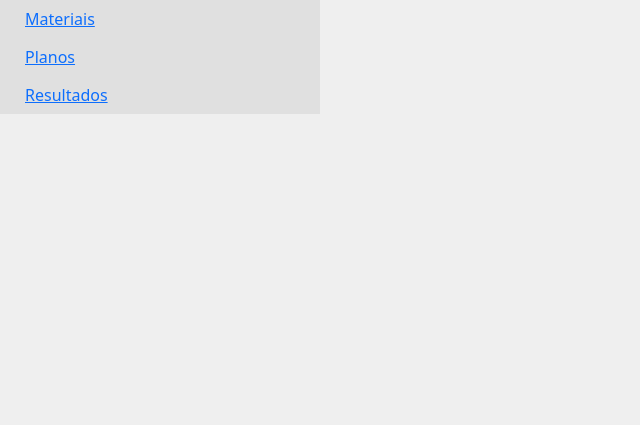
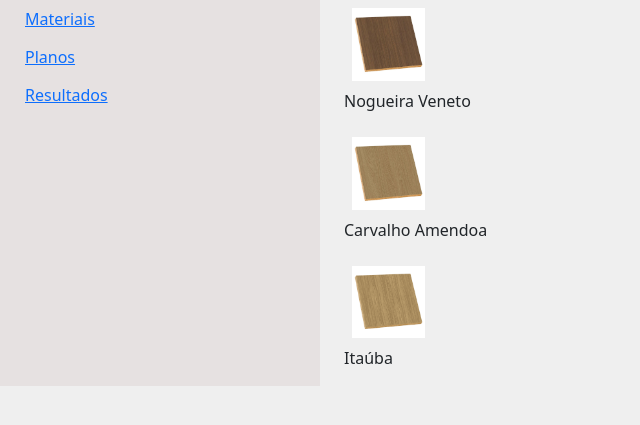
Before and after one commit to allekstat/projeto-php-2b-jeferson, a PHP site: page /pagina.php in a window 1280 px wide. Shown: the top 425 px of the page, without its empty margins (0-640 px from the left). Run offline with PHP 8.4, Linux system fonts and the light colour scheme.

Commit message:
Criando galeria de imagens

```diff
--- a/estilos.css
+++ b/estilos.css
@@ -2,7 +2,7 @@ body {
     background-color: #00000010;
 }
 div.barra-lateral {
-    background-color: #00000010;
+    background-color: #61191910;
 }
 div[class^='tela-'] > .col > .row {
     background-color: #00000010;
@@ -11,3 +11,11 @@ div[class^='tela-'] > .col > .row {
     margin-top: 1em;
     margin-bottom: 1em;
 }
+
+.galeria{
+    width: 20%;
+    max-width: 10%;
+    margin: 0 auto;
+    padding: 0.5em;
+    border-radius: 0.5em;
+}
--- a/pagina.php
+++ b/pagina.php
@@ -17,6 +17,8 @@
             <div class="barra-lateral col-sm-3">
                 <div class="row">
                     <div class="col">
+                <div>
+                    </div>
                         <a class="aba-materiais btn btn-link btn-block">Materiais</a>
                     </div>
                 </div>
@@ -33,7 +35,19 @@
             </div>
             <div class="col-sm-9">
                 <div class="tela-materiais row container">
-                    <div class="materiais col"></div>
+                    <div class="materiais">
+                        <img class="galeria" src="images/nogueiraVeneto.jpg" alt="">
+                        <p>Nogueira Veneto</p>
+                    </div>
+                    <div>
+                        <img class="galeria" src="images/carvalhoAmendoa.jpg" alt="">
+                        <p>Carvalho Amendoa</p>
+                    </div>
+                    <div>
+                        <img class="galeria" src="images/itauba.png" alt="">
+                        <p>Itaúba</p>
+                    </div>
+
                 </div>
                 <div style="display: none" class="tela-planos align-items-end row container">
                     <div class="campos col">
@@ -67,9 +81,10 @@
                         </a>
                     </div>
                 </div>
-                <div style="display: none" class="tela-resultados row">
+
+                <divs style="display: none" class="tela-resultados reverse row">
                     <div class="col">aqui vai aparecer o resultado dos calculos, seja só um valor, ou até uma imagem</div>
-                </div>
+                </divs>
             </div>
         </div>
     </div>
```
Also changed, not shown: images/carvalhoAmendoa.jpg (added), images/itauba.png (added), images/nogueiraVeneto.jpg (added).
